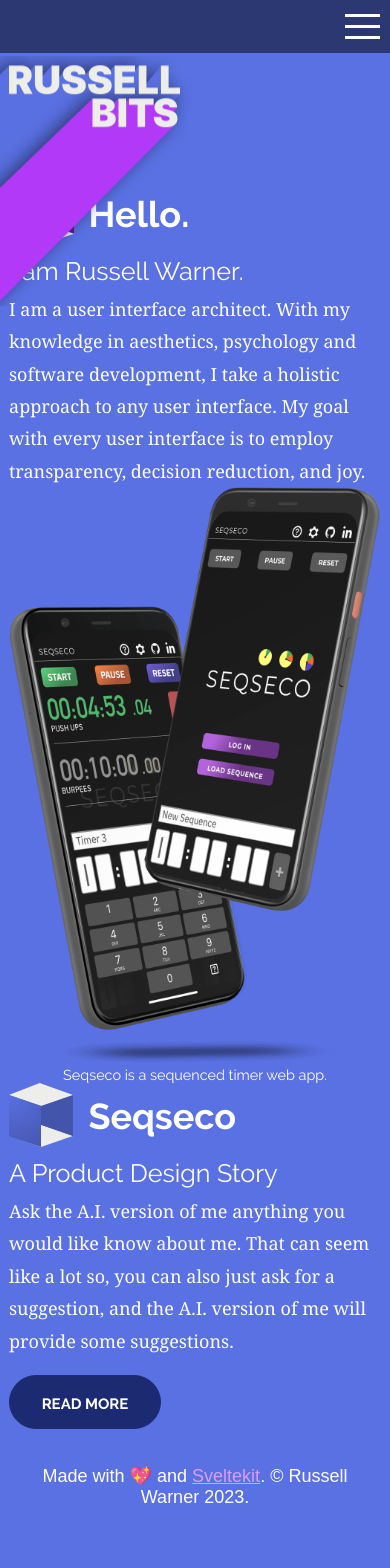
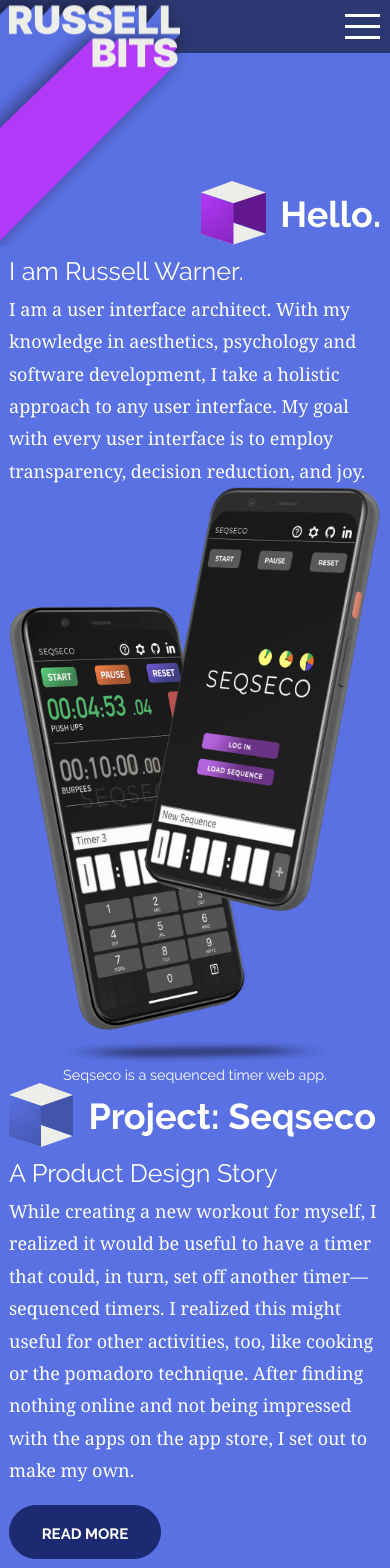
Before and after one commit to russellbits/russellbits.com, a SvelteKit app: page / in a window 390 px wide. Shown: the top 1568 px of the page. Before the commit the page ends 1526 px from the top, so only its background shows below. Built offline with nearby package versions, Linux system fonts and the light colour scheme.

Commit message:
Design + Content: new copy and margin changes for mobile layout.

```diff
--- a/src/lib/components/Project.svelte
+++ b/src/lib/components/Project.svelte
@@ -14,11 +14,11 @@
 	<Figure imgUrl={projectImage} altname={title} caption="none" figClass="project" />
 	<h2>{title}</h2>
 	<p>{summary}</p>
+	<p class="date">Published: {publicationDate}</p>
 	<Button url={link} label="see more" style="small" />
 	<!-- <div class="taglist">
 		<Tag name="temporary" />
 	</div> -->
-	<p>Published on: {publicationDate}</p>
 </div>
 
 <!--
@@ -47,6 +47,9 @@
 		margin-top: 18px;
 		line-height: 1em;
 	}
+	p.date {
+		font-size: 0.7em;
+	}
 	/* .taglist {
 		margin-top: 10px;
 	} */
--- a/src/lib/components/Title.svelte
+++ b/src/lib/components/Title.svelte
@@ -56,9 +56,19 @@
 		justify-content: right;
 	}
 
+	.title.home {
+		justify-content: left;
+	}
+
 	@media screen and (max-width: 768px) {
+		.title.home {
+			justify-content: right;
+		}
 	}
 
 	@media only screen and (max-width: 480px) {
+		.title.home {
+			justify-content: right;
+		}
 	}
 </style>
--- a/src/lib/styles/house.scss
+++ b/src/lib/styles/house.scss
@@ -148,11 +148,12 @@
 }
 
 @media only screen and (max-width: 768px) {
-	.logo {
-		position: fixed;
-		top: 25px;
+	.logo,
+	.logo.lg {
+		position: absolute;
+		top: -30px;
 		left: -80px;
-		z-index: 0;
+		z-index: 100;
 		transform: scale(0.8);
 	}
 	h1 {
@@ -168,17 +169,17 @@
 
 @media only screen and (max-width: 480px) {
 	.logo {
-		position: fixed;
-		top: 10px;
-		left: -90px;
-		z-index: 0;
+		position: absolute;
+		top: -50px;
+		left: -80px;
+		z-index: 100;
 		transform: scale(0.7);
 	}
 	.logo.lg {
-		position: fixed;
-		top: -70px;
+		position: absolute;
+		top: -130px;
 		left: -180px;
-		z-index: 0;
+		z-index: 100;
 		transform: scale(0.5);
 	}
 	h1 {
--- a/src/routes/+page.svelte
+++ b/src/routes/+page.svelte
@@ -7,7 +7,7 @@
 
 <main>
 	<div class="wide-col-right">
-		<Title title="Hello." color="mauve" />
+		<Title title="Hello." color="mauve" align="home" />
 		<h2>I am Russell Warner.</h2>
 		<p>
 			I am a user interface architect. With my knowledge in aesthetics, psychology and software
@@ -26,13 +26,14 @@
 	</div>
 
 	<div class="wide-col-right">
-		<Title title="Seqseco" color="blue" />
+		<Title title="Project: Seqseco" color="blue" />
 
 		<h2>A Product Design Story</h2>
 		<p>
-			Ask the A.I. version of me anything you would like know about me. That can seem like a lot so,
-			you can also just ask for a suggestion, and the A.I. version of me will provide some
-			suggestions.
+			While creating a new workout for myself, I realized it would be useful to have a timer that
+			could, in turn, set off another timer—sequenced timers. I realized this might useful for other
+			activities, too, like cooking or the pomadoro technique. After finding nothing online and not
+			being impressed with the apps on the app store, I set out to make my own.
 			<Button label="Read More" url="/projects/seqseco" style="small" />
 		</p>
 
```
Also changed, not shown: src/routes/projects/seqseco/+page.svelte (+9 -10 lines).
